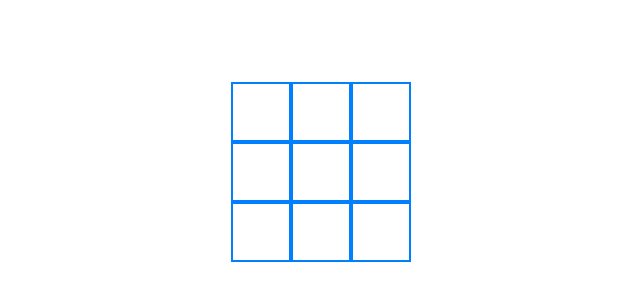
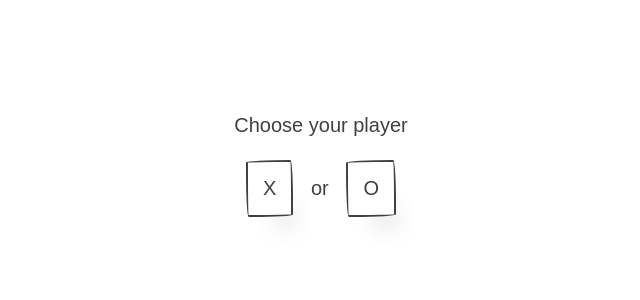
Before and after one commit to Gambeat007/TicTacToe, a React (Create React App) app: page / in a window 1280 px wide. Shown: the part 228-528 px from the top of the page, without its empty margins (319-959 px from the left). Built offline with nearby package versions, Linux system fonts and the light colour scheme; the HTML template or start-up script is replaced by a standard one; a web font is replaced by a local one.

Commit message:
Add X/O chooser and update styles

```diff
--- a/src/components/TicTacToe.style.ts
+++ b/src/components/TicTacToe.style.ts
@@ -26,3 +26,16 @@ export const Square = styled.div`
 export const Marker = styled.p`
   font-size: 68px;
 `;
+
+export const ButtonRow = styled.div`
+  display: flex;
+  width: 150px;
+  justify-content: space-between;
+`;
+
+export const InnerContainer = styled.div`
+  display: flex;
+  flex-direction: column;
+  align-items: center;
+  margin-bottom: 30px;
+`;
--- a/src/components/TicTacToe.tsx
+++ b/src/components/TicTacToe.tsx
@@ -1,26 +1,40 @@
 import { useState } from "react";
-import { DIMENSIONS, PLAYER_O, PLAYER_X } from "../constants/constants";
-import { generateRandomInt } from "../utils/utils";
-import { Container, Square, Marker } from "./TicTacToe.style";
+import {
+  DIMENSIONS,
+  GAME_STATES,
+  PLAYER_O,
+  PLAYER_X,
+} from "../constants/constants";
+import { generateRandomInt, switchPlayer } from "../utils/utils";
+import {
+  Container,
+  Square,
+  Marker,
+  ButtonRow,
+  InnerContainer,
+} from "./TicTacToe.style";
 
 const emptyGrid = new Array(DIMENSIONS ** 2).fill(null);
 
 export default function TicTacToe() {
   const [grid, setGrid] = useState(emptyGrid);
-  const [players, setPlayers] = useState({
-    person: PLAYER_X,
-    computer: PLAYER_O,
+  const [gameState, setGameState] = useState(GAME_STATES.notStartedYet);
+  const [players, setPlayers] = useState<Record<string, number | null>>({
+    person: null,
+    computer: null,
   });
 
-  const move = (index: number, player: number) => {
-    setGrid((grid) => {
-      const gridCopy = grid.concat();
-      gridCopy[index] = player;
-      return gridCopy;
-    });
+  const move = (index: number, player: number | null) => {
+    if (player !== null) {
+      setGrid((grid) => {
+        const gridCopy = grid.concat();
+        gridCopy[index] = player;
+        return gridCopy;
+      });
+    }
   };
 
-  const aiMove = () => {
+  const computerMove = () => {
     let index = generateRandomInt(0, 8);
     while (grid[index]) {
       index = generateRandomInt(0, 8);
@@ -28,20 +42,36 @@ export default function TicTacToe() {
     move(index, players.computer);
   };
 
-  const humanMove = (index: number) => {
+  const personMove = (index: number) => {
     if (!grid[index]) {
       move(index, players.person);
-      aiMove();
+      computerMove();
     }
   };
 
-  return (
+  const choosePlayer = (option: number) => {
+    setPlayers({ person: option, computer: switchPlayer(option) });
+    setGameState(GAME_STATES.inProgress);
+  };
+
+  return gameState === GAME_STATES.notStartedYet ? (
+    <div>
+      <InnerContainer>
+        <p>Choose your player</p>
+        <ButtonRow>
+          <button onClick={() => choosePlayer(PLAYER_X)}>X</button>
+          <p>or</p>
+          <button onClick={() => choosePlayer(PLAYER_O)}>O</button>
+        </ButtonRow>
+      </InnerContainer>
+    </div>
+  ) : (
     <Container dims={DIMENSIONS}>
       {grid.map((value, index) => {
         const isActive = value !== null;
 
         return (
-          <Square key={index} onClick={() => humanMove(index)}>
+          <Square key={index} onClick={() => personMove(index)}>
             {isActive && <Marker>{value === PLAYER_X ? "X" : "O"}</Marker>}
           </Square>
         );
--- a/src/utils/utils.ts
+++ b/src/utils/utils.ts
@@ -1,6 +1,12 @@
+import { PLAYER_X, PLAYER_O } from "../constants/constants";
+
 export const generateRandomInt = (min: number, max: number) => {
   min = Math.ceil(min);
   max = Math.floor(max);
 
   return Math.floor(Math.random() * (max - min + 1)) + min;
 };
+
+export const switchPlayer = (player: number) => {
+  return player === PLAYER_X ? PLAYER_O : PLAYER_X;
+};
```
